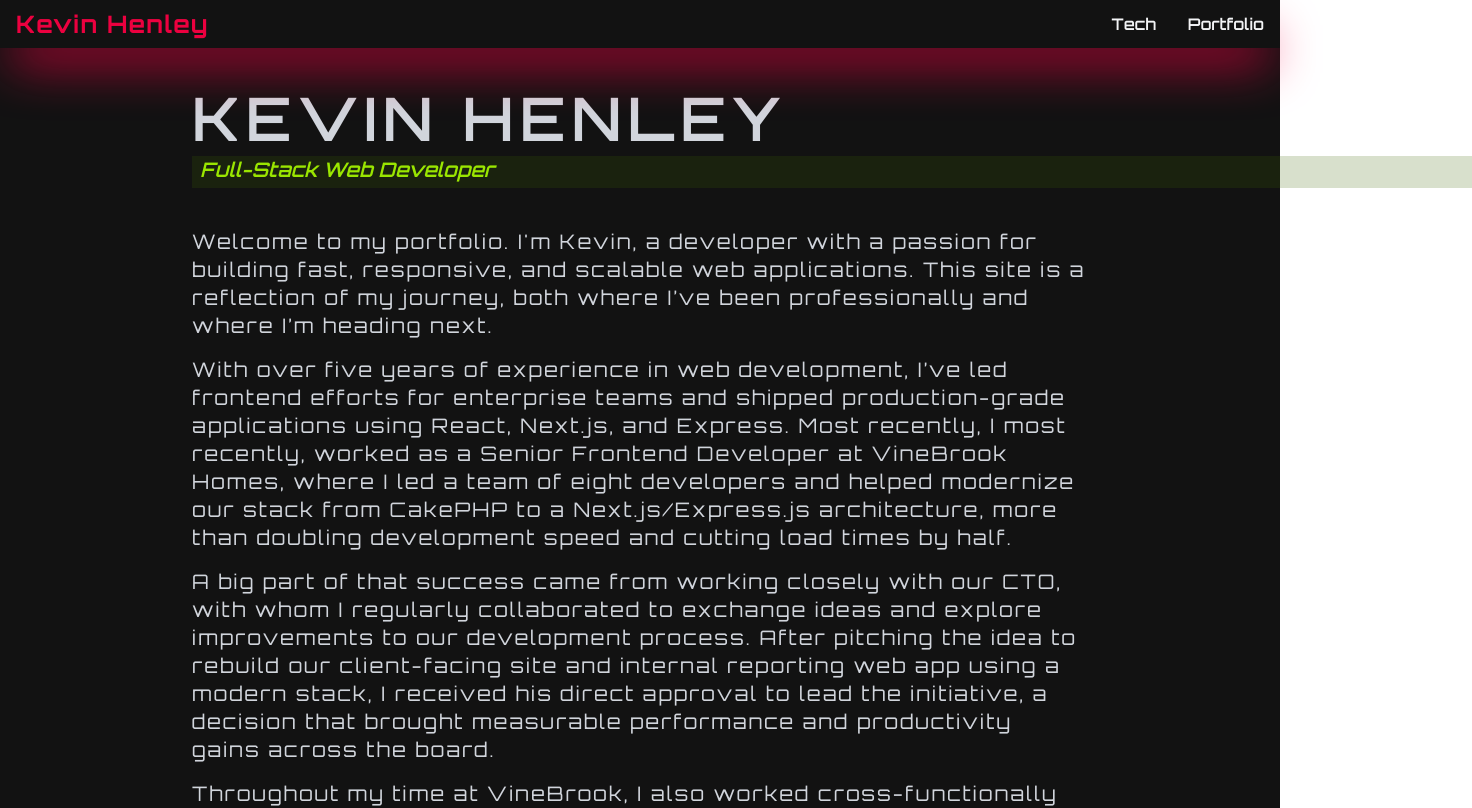
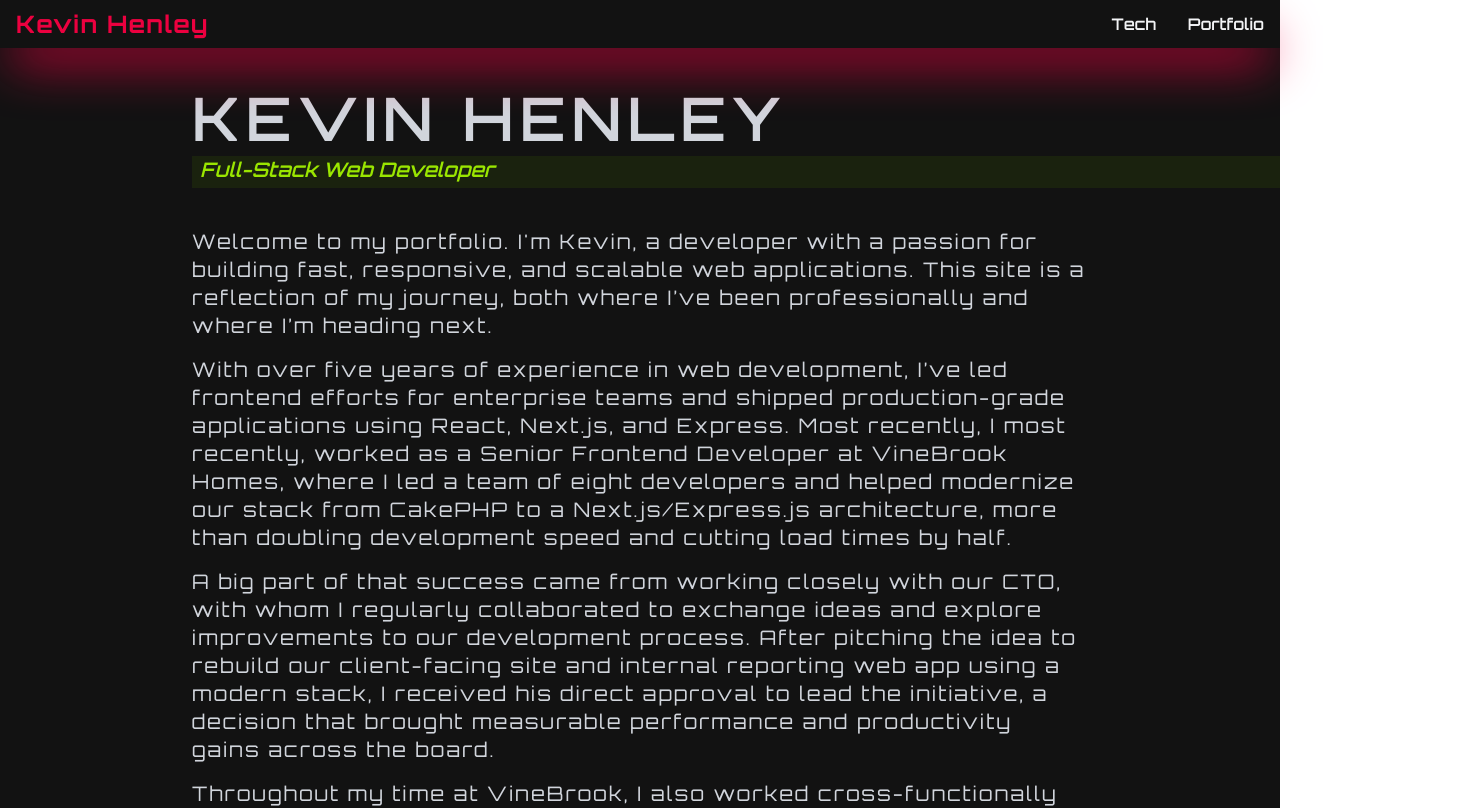
Before and after one commit to KevinHenleyCode/Portfolio-2025, a Next.js app: page / in a window 1280 px wide. Shown: the top 808 px of the page, 1472 px wide, since content can reach past the window. Built offline with nearby package versions, Linux system fonts and the light colour scheme.

Commit message:
fixed styling issue with h2

```diff
--- a/src/app/page.tsx
+++ b/src/app/page.tsx
@@ -9,12 +9,14 @@ export default function Home() {
         </h1>
       </SectionPadding>
       <div className='relative'>
-        <span className='absolute z-10 px-6 sm:px-24 xl:px-48'>
-          <h2 className='mt-2 pl-2 text-sm font-semibold text-lime-400 italic sm:text-lg lg:text-xl'>
+        <span className='absolute z-10 mt-2 px-6 sm:px-24 xl:px-48'>
+          <h2 className='pl-2 text-sm font-semibold text-lime-400 italic sm:text-lg lg:text-xl'>
             Full-Stack Web Developer
           </h2>
         </span>
-        <span className='-left-auto absolute top-1 ml-6 h-8 w-full bg-lime-800/20 sm:top-2 sm:ml-24 xl:ml-48'></span>
+        <span className='absolute top-1 w-full pl-6 sm:top-2 sm:pl-24 xl:pl-48'>
+          <p className='h-8 w-full bg-lime-800/20'></p>
+        </span>
       </div>
       <SectionPadding>
         <article className='text-md mt-16 tracking-widest sm:text-lg md:mt-20 md:text-xl [&>p]:mt-4'>
```
